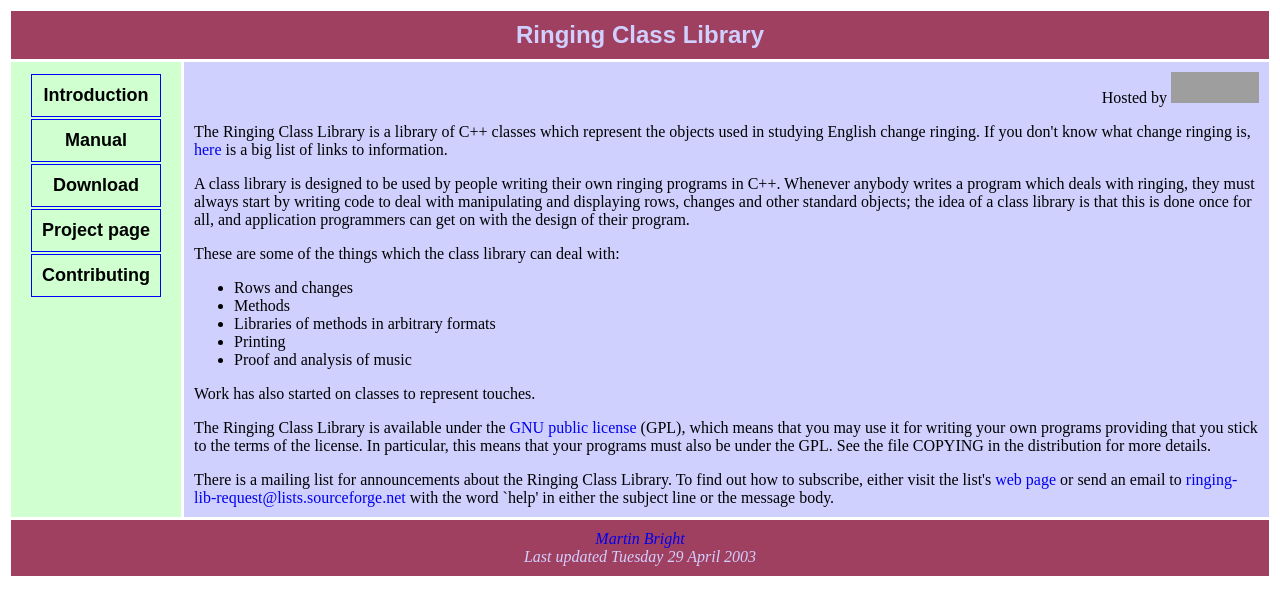
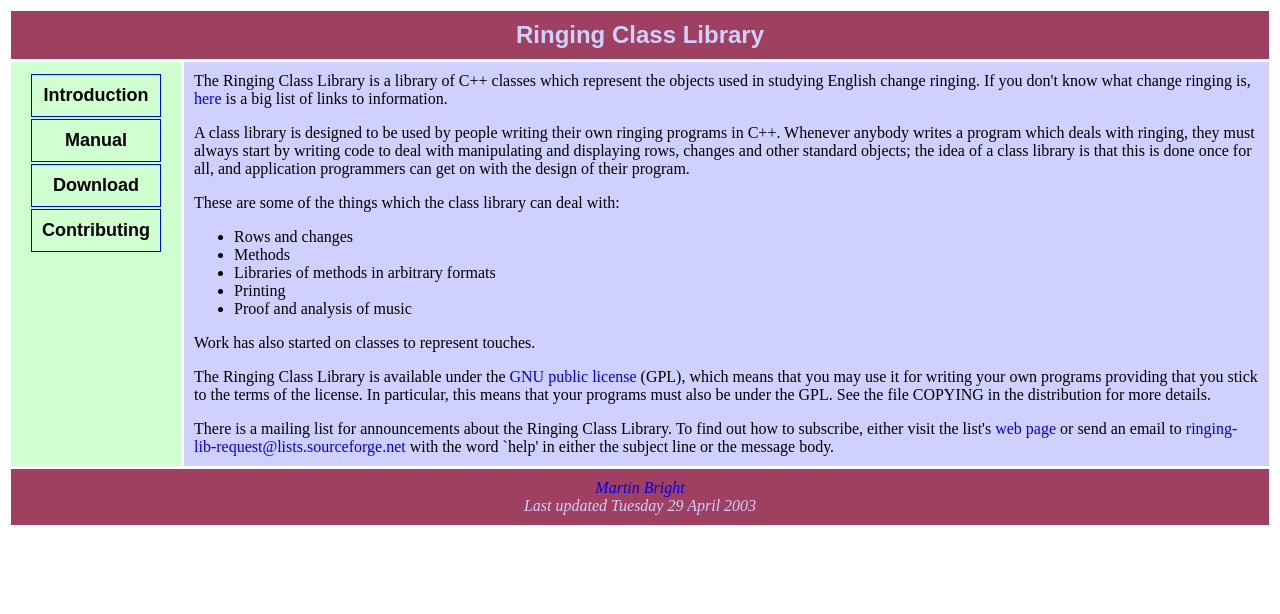
Before and after one commit to ringing-lib/ringing-lib.github.io, a plain HTML site: page index.html in a window 1280 px wide. Drawn offline with Linux system fonts and the light colour scheme; grey boxes are pictures that could not be loaded.

Commit message:
Removed SourceForge links from homepage

```diff
--- a/index.html
+++ b/index.html
@@ -43,12 +43,9 @@ td.contents a:visited { color: black }
 	<tr>
           <td width=150 align=center class="left">
 	    <table class="contents">
-<tr><td class="contents">Introduction</td></tr><tr><td class="contents"><a href="manual.html">Manual</a></td></tr><tr><td class="contents"><a href="download.html">Download</a></td></tr><tr><td class="contents"><a href="http://sourceforge.net/projects/ringing-lib">Project page</a></td></tr><tr><td class="contents"><a href="contrib.html">Contributing</a></td></tr>	    </table>
+<tr><td class="contents">Introduction</td></tr><tr><td class="contents"><a href="manual.html">Manual</a></td></tr><tr><td class="contents"><a href="download.html">Download</a></td></tr><tr><td class="contents"><a href="contrib.html">Contributing</a></td></tr>	    </table>
           </td>
 	  <td class="right">
-<p align=right>Hosted by <A href="http://sourceforge.net"><IMG
-src="http://sourceforge.net/sflogo.php?group_id=26145&type=1"
-width="88" height="31" border="0" alt="SourceForge Logo"></A></p>
 
 <p>The Ringing Class Library is a library of C++ classes which
 represent the objects used in studying English change ringing. If you
```
